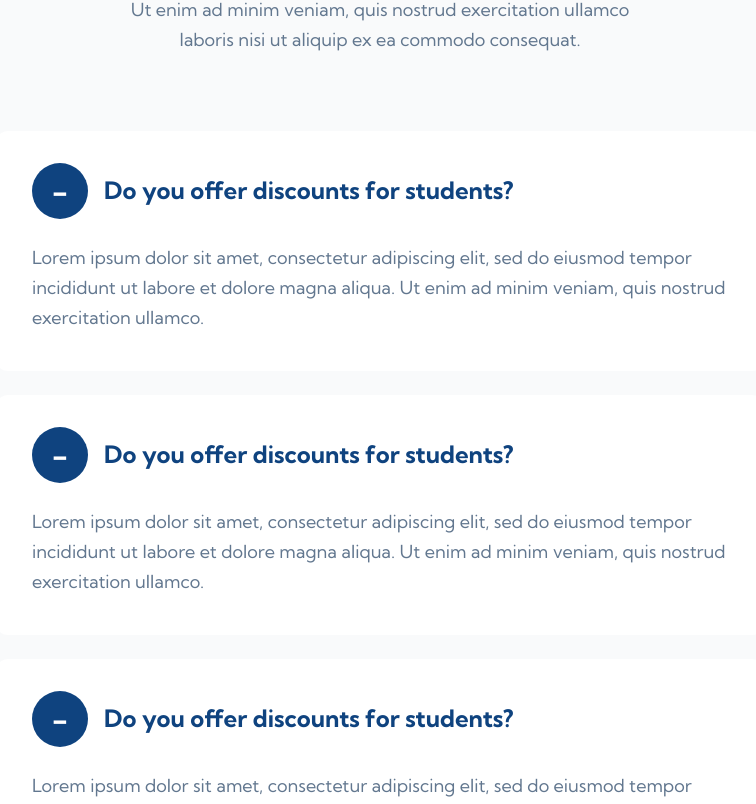
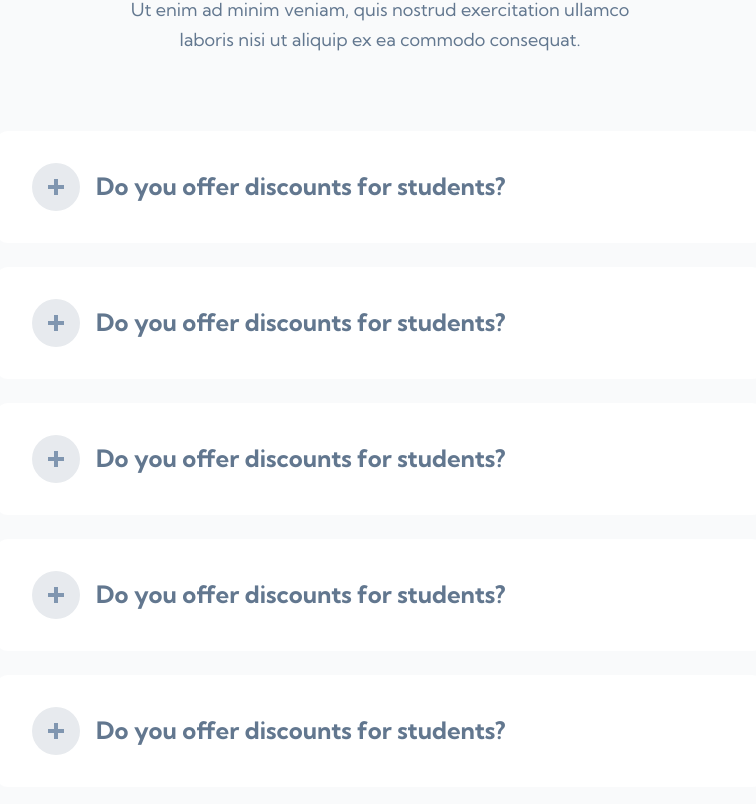
Before and after one commit to special-char/tsc_webApp, a Next.js app: page /contact in a window 1280 px wide. Shown: the part 1416-2220 px from the top of the page, without its empty margins (260-1016 px from the left). Built offline with nearby package versions, Linux system fonts and the light colour scheme.

Commit message:
Accordian bug resolved

```diff
--- a/components/PageSections/contactPage/askedQues/index.js
+++ b/components/PageSections/contactPage/askedQues/index.js
@@ -9,41 +9,44 @@ const AskedQues = ({
 }) => {
   const [open, setOpen] = useState(false);
   return (
-    <div className="">
     <div
       onClick={() => {
         setOpen((prev) => !prev);
       }}
-        className={`flex flex-col ${
-          open ? "h-28" : "h-80 md:h-60"
+      className={`w-full px-2 ${
+        !open ? "h-28" : "h-full md:h-full"
       } cursor-pointer items-start transition-all duration-300 gap-2 overflow-y-hidden md:gap-6 md:py-8 md:px-9 shadow-sm rounded-xl bg-neutral-100 md:mb-6 mb-5 py-[30px] max-w-3xl mx-auto`}
     >
-        <div className="w-full gap-4 flex items-center justify-between">
       <div
-            className={`md:w-14 md:h-14 w-12 h-12 flex rounded-full items-center justify-center ${
-              open ? " bg-neutral-300" : "bg-neutral-800"
+        className={`w-full gap-4 flex ${
+          open ? "items-start" : "items-center"
+        } justify-start `}
+      >
+        <div
+          className={`min-w-[2.5rem] md:min-w-[3rem] md:w-12 md:h-12 w-10 h-10 flex rounded-full items-center justify-center ${
+            !open ? " bg-neutral-300" : "bg-neutral-800"
           }`}
         >
-            <span
-              className={`cursor-pointer  font-bold text-4xl ${
-                open ? "text-neutral-600" : "text-neutral-100"
+          <button
+            className={`cursor-pointer flex justify-center items-center ${
+              open
+                ? `before:translate-y-0 before:duration-500 before:-rotate-90 before:h-4 before:w-1 before:absolute before:bg-neutral-300 after:translate-y-0 after:duration-500 after:h-1 after:w-4 after:rotate-0 after:absolute after:bg-neutral-300`
+                : `before:absolute before:bg-neutral-500 before:h-4 before:w-1 before:translate-y-0 before:duration-500 after:absolute after:h-1 after:w-4 after:translate-y-0 after:duration-500 after:bg-neutral-500`
             }`}
-            >
-              {open ? "+" : "-"}
-            </span>
+          />
         </div>
+        <div className="flex-2">
           <h3
             className={`flex-1 text-xl md:text-2xl ${
-              open ? "text-neutral-600" : "text-neutral-800"
+              !open ? "text-neutral-600" : "text-neutral-800"
             } `}
           >
             {title}
           </h3>
-        </div>
           <div className="transition duration-300 cursor-pointer flex-1 flex flex-col gap-2 md:gap-4   ">
             <p
               className={`${
-              open ? "hidden scale-0" : "block scale-100"
+                !open ? "hidden scale-0" : "block scale-100"
               } transition duration-300`}
             >
               {description}
@@ -51,6 +54,7 @@ const AskedQues = ({
           </div>
         </div>
       </div>
+    </div>
   );
 };
 
```
Lines whose indentation alone changed are shown as unchanged.
